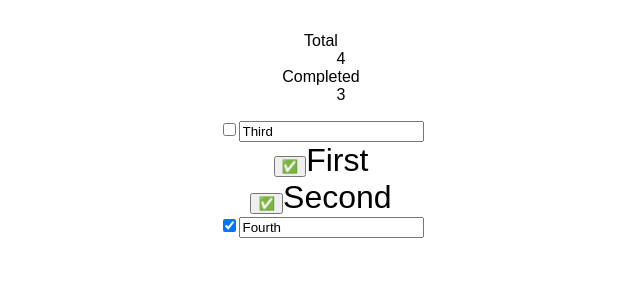
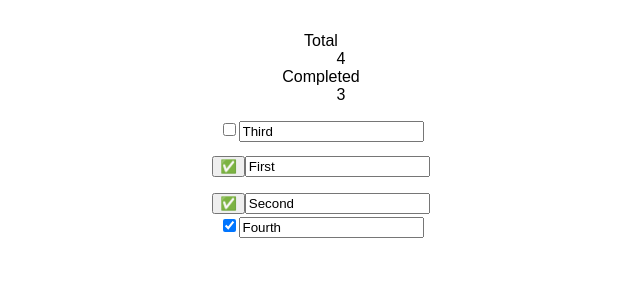
Before and after one commit to developingAlex/emoji-dos2, a React (Create React App) app: page / in a window 1280 px wide. Shown: the top 300 px of the page, without its empty margins (319-959 px from the left). Built offline with nearby package versions, Linux system fonts and the light colour scheme.

Commit message:
challenge 3 - Add remaining code to complete editable fields

```diff
--- a/src/App.js
+++ b/src/App.js
@@ -36,8 +36,29 @@ class App extends Component {
     return afterItems
   }
 
-  onChangeItemDescriptionAtIndex = (index, description) => {
+  onChangeItemDescriptionAtIndex = (index, newDescription) => {
+    this.setState((prevState) => {
 
+      const originalItems = prevState.items
+
+      const newItems = originalItems.map((item, currentIndex) => {
+        if(currentIndex === index){
+          const copy = {
+            ...item,
+            description: newDescription
+          }
+          return copy
+        }
+        else{ //return what it was
+          return item
+        }
+      })
+
+      return {
+        items: newItems
+      }
+
+    })
   }
 
   onToggleItem = (index) => { //to handle what happens when the user clicks a checkbox
@@ -111,6 +132,11 @@ class App extends Component {
                 description={ item.description }
                 completed = { item.completed }
                 buttonType = { item.buttonType }
+                onChangeDescription={
+                  (newDescription) => {
+                    this.onChangeItemDescriptionAtIndex(index, newDescription)
+                  }
+                }
                 onToggleCompleted={
                   () => {
                     console.log('TodoItem onToggleCompleted received', index)
@@ -132,6 +158,11 @@ class App extends Component {
                 description={ item.description }
                 completed = { item.completed }
                 buttonType = { item.buttonType }
+                onChangeDescription={
+                  (newDescription) => {
+                    this.onChangeItemDescriptionAtIndex(index, newDescription)
+                  }
+                }
                 onToggleCompleted={
                   () => {
                     console.log('TodoItem onToggleCompleted received', index)
--- a/src/components/TodoItem.js
+++ b/src/components/TodoItem.js
@@ -15,7 +15,16 @@ function TodoItem({
         <button type='button' onClick={(event)=>{onToggleCompleted()}} >
           { buttonEmoji }
         </button>
-        { description }
+        <input
+          type='text'
+          value = {description}
+          name= 'description'
+          onChange={
+            (event) => {
+              onChangeDescription(event.target.value)
+            }
+          }
+          />
       </label>
     )
   }
@@ -39,7 +48,7 @@ function TodoItem({
           name= 'description'
           onChange={
             (event) => {
-              onChangeDescription()
+              onChangeDescription(event.target.value)
             }
           }
           />
```
